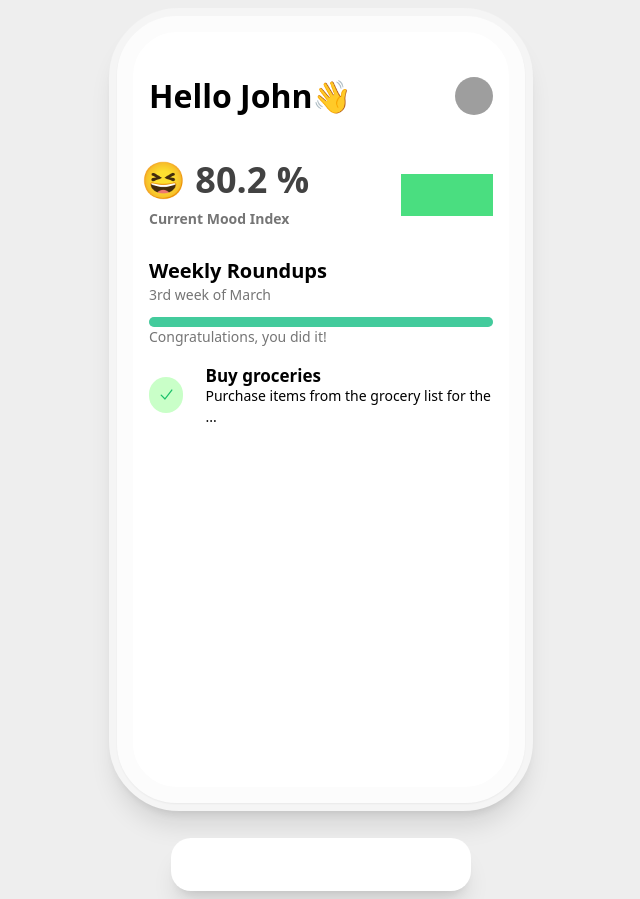
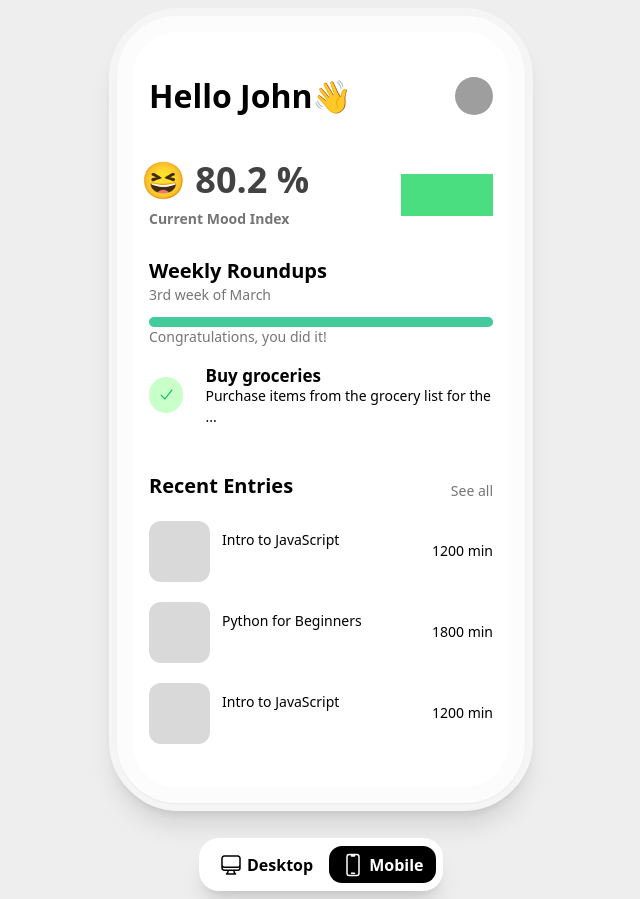
Before and after one commit to philipdaquin/reflection-app, a Next.js app in the folder app/: page / in a window 1280 px wide. Shown: the whole page, without its empty margins (319-959 px from the left). Built offline with nearby package versions, Linux system fonts and the light colour scheme; grey boxes are pictures that could not be loaded.

Commit message:
recent entries and switch view

```diff
--- /dev/null
+++ b/app/components/AudioEntry.tsx
@@ -0,0 +1,29 @@
+import React from 'react'
+
+interface Props {
+    id: number,
+    title: string,
+    duration: number
+    thumbnailUrl: string
+}
+
+
+function AudioEntry({id, title, duration, thumbnailUrl}: Props) {
+
+
+  return (
+    <div key={id} className='flex flex-row justify-between items-center'>
+        <div className='flex space-x-3'>
+            <div className="w-[61px] h-[61px] rounded-xl bg-[#d9d9d9]"></div>
+            <h1 className='text-left font-medium relative top-2 text-[14px]'>
+               {title}
+            </h1>
+        </div>
+        <h3 className='text-sm text-left text-[12px]'>
+            {duration} min
+        </h3>
+    </div>
+  )
+}
+
+export default AudioEntry
--- a/app/components/Contents.tsx
+++ b/app/components/Contents.tsx
@@ -1,11 +1,12 @@
 import React from 'react'
 import GreetingUser from './GreetingUser'
 import MoodTrackerIndex from './MoodTrackerIndex'
+import RecentEntries from './RecentEntries'
 import WeeklyRoundUpComp from './WeeklyRoundUpComp'
 
 function Contents() {
   return (
-    <div>
+    <div className=''>
       <GreetingUser />
       <div className='mt-10'>
         <MoodTrackerIndex />
@@ -16,6 +17,10 @@ function Contents() {
         <WeeklyRoundUpComp/>
       </div>
       {/* Recent entries  */}
+      <div className='pt-11'>
+        <RecentEntries />
+
+      </div>
     </div>
   )
 }
--- a/app/components/PhoneView.tsx
+++ b/app/components/PhoneView.tsx
@@ -4,7 +4,7 @@ import Contents from './Contents'
 function PhoneView() {
   return (
     <div className='w-[424px] h-[803px] bg-white shadow-xl rounded-[70px] border-[#F5F5F5] border-8'>
-        <div className='px-4 pt-10 w-full h-full border-[16px] shadow-sm border-[#FCFCFC] rounded-[60px] bg-white p-2'>
+        <div className='px-4 pt-10 w-full h-full border-[16px] shadow-sm border-[#FCFCFC] rounded-[60px] bg-white p-2  overflow-scroll scrollbar-hide'>
             <Contents />
         </div>
     </div>
--- /dev/null
+++ b/app/components/RecentEntries.tsx
@@ -0,0 +1,70 @@
+import React from 'react'
+import AudioEntry from './AudioEntry'
+
+type AudioEntryType = {
+    id: number,
+    title: string,
+    duration: number
+    thumbnailUrl: string
+}
+
+
+
+function RecentEntries() {
+
+    let list: AudioEntryType[] = [
+        {
+          id: 1,
+          title: 'Intro to JavaScript',
+          duration: 1200,
+          thumbnailUrl: 'https://example.com/thumbnails/1.jpg'
+        },
+        {
+          id: 2,
+          title: 'Python for Beginners',
+          duration: 1800,
+          thumbnailUrl: 'https://example.com/thumbnails/2.jpg'
+        },
+        {
+          id: 1,
+          title: 'Intro to JavaScript',
+          duration: 1200,
+          thumbnailUrl: 'https://example.com/thumbnails/1.jpg'
+        },
+        {
+          id: 2,
+          title: 'Python for Beginners',
+          duration: 1800,
+          thumbnailUrl: 'https://example.com/thumbnails/2.jpg'
+        },
+        {
+          id: 3,
+          title: 'React Hooks Tutorial',
+          duration: 900,
+          thumbnailUrl: 'https://example.com/thumbnails/3.jpg'
+        }
+      ].slice(0, 3);
+
+
+    return (
+        <div className='space-y-5'>
+            <div className='flex flex-row items-end justify-between'>
+                <h1 className='text-[20px] font-bold'>Recent Entries</h1>
+                <h3 className='text-[14px] text-[#757575] text-left'>See all</h3>
+            </div>
+
+            {
+                list.map(({id, title, duration, thumbnailUrl}, k) => {
+                    return <AudioEntry
+                        id={id}
+                        title={title}
+                        duration={duration}
+                        thumbnailUrl={thumbnailUrl}
+                    />
+                })
+            }
+        </div>
+    )
+}
+
+export default RecentEntries
--- a/app/components/SwitchView.tsx
+++ b/app/components/SwitchView.tsx
@@ -1,9 +1,46 @@
-import React from 'react'
+import React, { useState } from 'react'
+import {DevicePhoneMobileIcon, ComputerDesktopIcon} from '@heroicons/react/24/outline'
+
+interface Prop {
+    title: string,
+    icon: any,
+    isSelected: boolean
+    onClick: (version: string) => void
+}
+
+function Button({title, icon, isSelected, onClick}: Prop) {
+    return (
+        <div  onClick={() => onClick(title)}
+            className={`
+        ${isSelected ? 'bg-black text-white' : ''}
+        flex flex-row justify-between space-x-1 h-full rounded-[13px] w-full items-center px-3`}>
+            {icon}
+            <h2 className='text-left font-semibold text-[16px]'>{title}</h2>
+        </div>
+    )
+}
 
 function SwitchView() {
+
+    const [selectedVersion, setSelectedVersion] = useState("Mobile")
+
+    const handleSelect = (version: string) => {
+        setSelectedVersion(version)
+    }
+
     return (
-        <div className='w-[300px] h-[53px] rounded-[20px] bg-white shadow-xl'>
+        <div className='p-2 w-[244px]  justify-between items-center h-[53px] flex flex-row space-x-1 rounded-[20px] bg-white shadow-xl'>
+                <Button icon={<ComputerDesktopIcon height={24} width={24}/>}
+                        title={"Desktop"}
+                        isSelected={selectedVersion === "Desktop"}
+                        onClick={() => handleSelect("Desktop")}
 
+                />
+                <Button icon={<DevicePhoneMobileIcon height={24} width={24}/>}
+                        title={"Mobile"}
+                        isSelected={selectedVersion === "Mobile"}
+                        onClick={() => handleSelect("Mobile")}
+                />
         </div>
     )
 }
--- a/app/next.config.js
+++ b/app/next.config.js
@@ -3,5 +3,5 @@ module.exports = {
   reactStrictMode: true,
   images: {
     domains: ['www.telegraph.co.uk'],
-  },
+  }
 }
--- a/app/package.json
+++ b/app/package.json
@@ -19,6 +19,7 @@
     "react-voice-recorder": "^2.1.2",
     "socket.io": "^4.6.1",
     "socket.io-client": "^4.6.1",
+    "tailwind-scrollbar-hide": "^1.1.7",
     "webm-to-wav-converter": "^1.1.0"
   },
   "devDependencies": {
--- a/app/tailwind.config.js
+++ b/app/tailwind.config.js
@@ -8,5 +8,7 @@ module.exports = {
   theme: {
     extend: {},
   },
-  plugins: [],
+  plugins: [
+    require('tailwind-scrollbar-hide')
+  ]
 }
```
Also changed, not shown: 1 other file (tests, documents, lock files or other folders).
